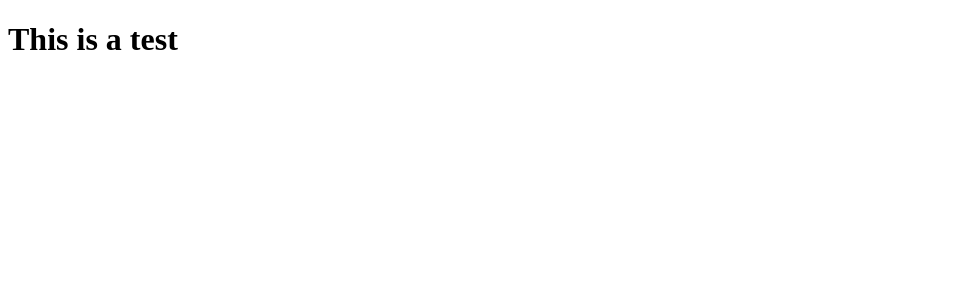
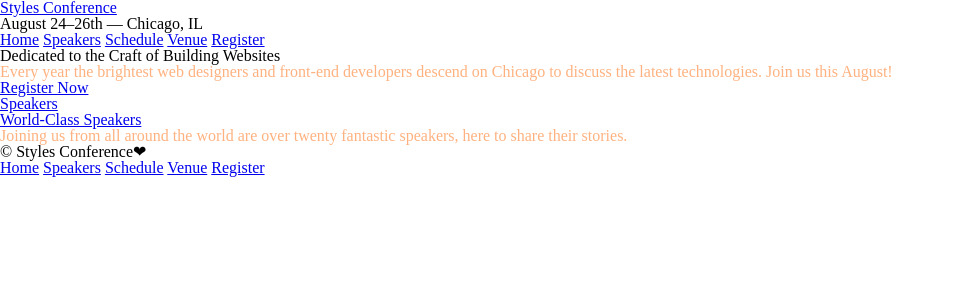
Before and after one commit to garwon/learn_frontend, a Flask app: page / in a window 1280 px wide. Shown: the top 300 px of the page, without its empty margins (0-954 px from the left). Run offline with Flask 2, Linux system fonts and the light colour scheme.

Commit message:
learn 02

```diff
--- a/static/css/env.css
+++ b/static/css/env.css
@@ -0,0 +1,52 @@
+/* http://meyerweb.com/eric/tools/css/reset/ 2. v2.0 | 20110126
+  License: none (public domain)
+*/
+
+html, body, div, span, applet, object, iframe,
+h1, h2, h3, h4, h5, h6, p, blockquote, pre,
+a, abbr, acronym, address, big, cite, code,
+del, dfn, em, img, ins, kbd, q, s, samp,
+small, strike, strong, sub, sup, tt, var,
+b, u, i, center,
+dl, dt, dd, ol, ul, li,
+fieldset, form, label, legend,
+table, caption, tbody, tfoot, thead, tr, th, td,
+article, aside, canvas, details, embed,
+figure, figcaption, footer, header, hgroup,
+menu, nav, output, ruby, section, summary,
+time, mark, audio, video {
+  margin: 0;
+  padding: 0;
+  border: 0;
+  font-size: 100%;
+  font: inherit;
+  vertical-align: baseline;
+}
+/* HTML5 display-role reset for older browsers */
+article, aside, details, figcaption, figure,
+footer, header, hgroup, menu, nav, section {
+  display: block;
+}
+body {
+  line-height: 1;
+}
+ol, ul {
+  list-style: none;
+}
+blockquote, q {
+  quotes: none;
+}
+blockquote:before, blockquote:after,
+q:before, q:after {
+  content: '';
+  content: none;
+}
+table {
+  border-collapse: collapse;
+  border-spacing: 0;
+}
+
+p {
+  color: rgba(255,102,0,.5);
+  font-size: 160x;
+}
--- a/static/js/env.js
+++ /dev/null
@@ -1 +0,0 @@
-alert('Hello, world');
--- a/templates/index.html
+++ b/templates/index.html
@@ -1,13 +1,54 @@
 <!DOCTYPE html>
-<html>
+<html lang="en">
   <head>
-    <title>my front end env</title>
-    <meta>
-      <link href="{{ url_for('static', filename='css/env.css') }}" rel="stylesheet">
-      <script src="{{ url_for('static', filename='js/env.js')}}"></script>
-    </meta>
+    <meta charset="utf-8">
+    <title>Styles Conference</title>
+    <link href="{{ url_for('static', filename='css/env.css') }}" rel="stylesheet">
+    <script src="{{ url_for('static', filename='js/env.js')}}"></script>
   </head>
   <body>
-    <h1>This is a test</h1>
+
+    <header>
+      <h1>
+        <a href="index.html">Styles Conference</a>
+      </h1>
+      <h3>August 24&ndash;26th &mdash; Chicago, IL</h3>
+
+      <nav>
+        <a href="index.html">Home</a>
+        <a href="speakers.html">Speakers</a>
+        <a href="schedule.html">Schedule</a>
+        <a href="venue.html">Venue</a>
+        <a href="register.html">Register</a>
+      </nav>
+    </header>
+
+    <section>
+
+      <h2>Dedicated to the Craft of Building Websites</h2>
+      <p>Every year the brightest web designers and front-end developers descend on Chicago to discuss the latest technologies. Join us this August!</p>
+      <a href="register.html">Register Now</a>
+
+      <section>
+        <a href="speakers.html">
+          <h5>Speakers</h5>
+          <h3>World-Class Speakers</h3>
+        </a>
+        <p>Joining us from all around the world are over twenty fantastic speakers, here to share their stories.</p>
+      </section>
+
+    </section>
+
+    <footer>
+      <small>&copy; Styles Conference&#10084;</small>
+      <nav>
+        <a href="index.html">Home</a>
+        <a href="speakers.html">Speakers</a>
+        <a href="schedule.html">Schedule</a>
+        <a href="venue.html">Venue</a>
+        <a href="register.html">Register</a>
+      </nav>
+    </footer>
+
   </body>
 </html>
--- a/views.py
+++ b/views.py
@@ -6,5 +6,21 @@ app=Flask(__name__)
 def index():
     return render_template('index.html')
 
+@app.route('/speakers')
+def speakers():
+    return render_template('speakers.html')
+
+@app.route('/schedule')
+def schedule():
+    return render_template('schedule.html')
+
+@app.route('/venue')
+def venue():
+    return render_template('venue.html')
+
+@app.route('/register')
+def register():
+    return render_template('register.html')
+
 if __name__ == '__main__':
     app.run(host='0.0.0.0', debug=True)
```
Also changed, not shown: templates/register.html (added), templates/schedule.html (added), templates/speakers.html (added), templates/venue.html (added).
